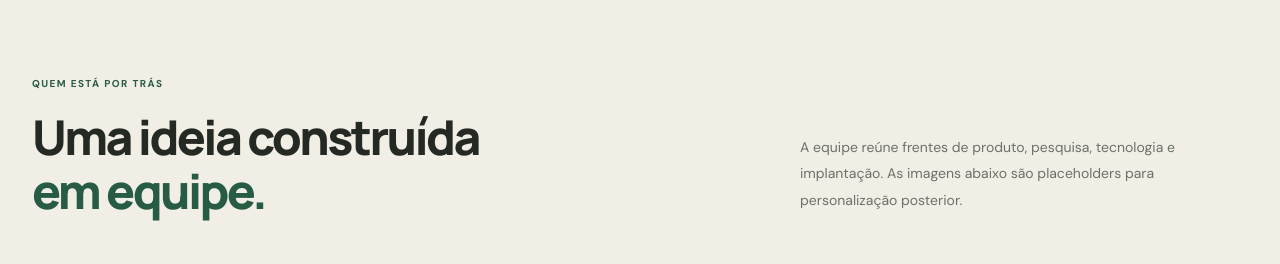
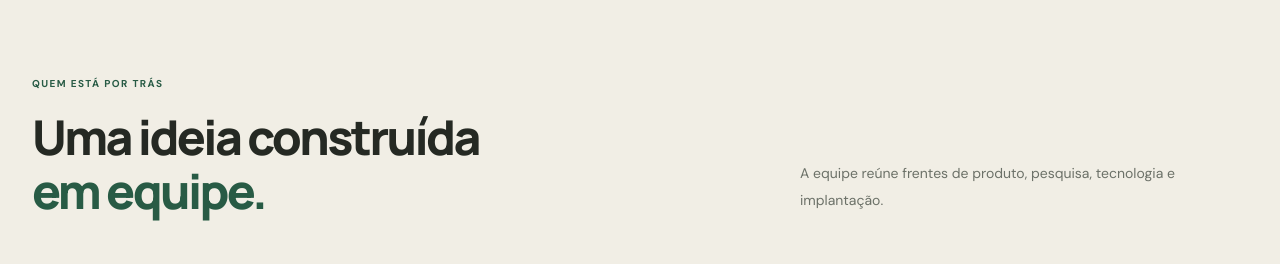
Before and after one commit to carlosvinims/reciclo, a plain HTML site: page index.html in a window 1280 px wide. Shown: the part 5340-5604 px from the top of the page. Drawn offline with nearby package versions, Linux system fonts and the light colour scheme; grey boxes are pictures that could not be loaded.

Commit message:
Update team section copy in index.html
Removed placeholder text from team section.

```diff
--- a/index.html
+++ b/index.html
@@ -422,8 +422,7 @@
             <p class="section-kicker"> Quem está por trás</p>
             <h2 class="section-title">Uma ideia construída<br><span class="text-forest-700">em equipe.</span></h2>
           </div>
-          <p class="section-copy max-w-md">A equipe reúne frentes de produto, pesquisa, tecnologia e implantação. As
-            imagens abaixo são placeholders para personalização posterior.</p>
+          <p class="section-copy max-w-md">A equipe reúne frentes de produto, pesquisa, tecnologia e implantação.</p>
         </div>
         <div class="team-grid mt-12">
           <article class="team-card"><img src="assets/images/team/jorge.png" alt="Placeholder para foto de Jorge"
```
